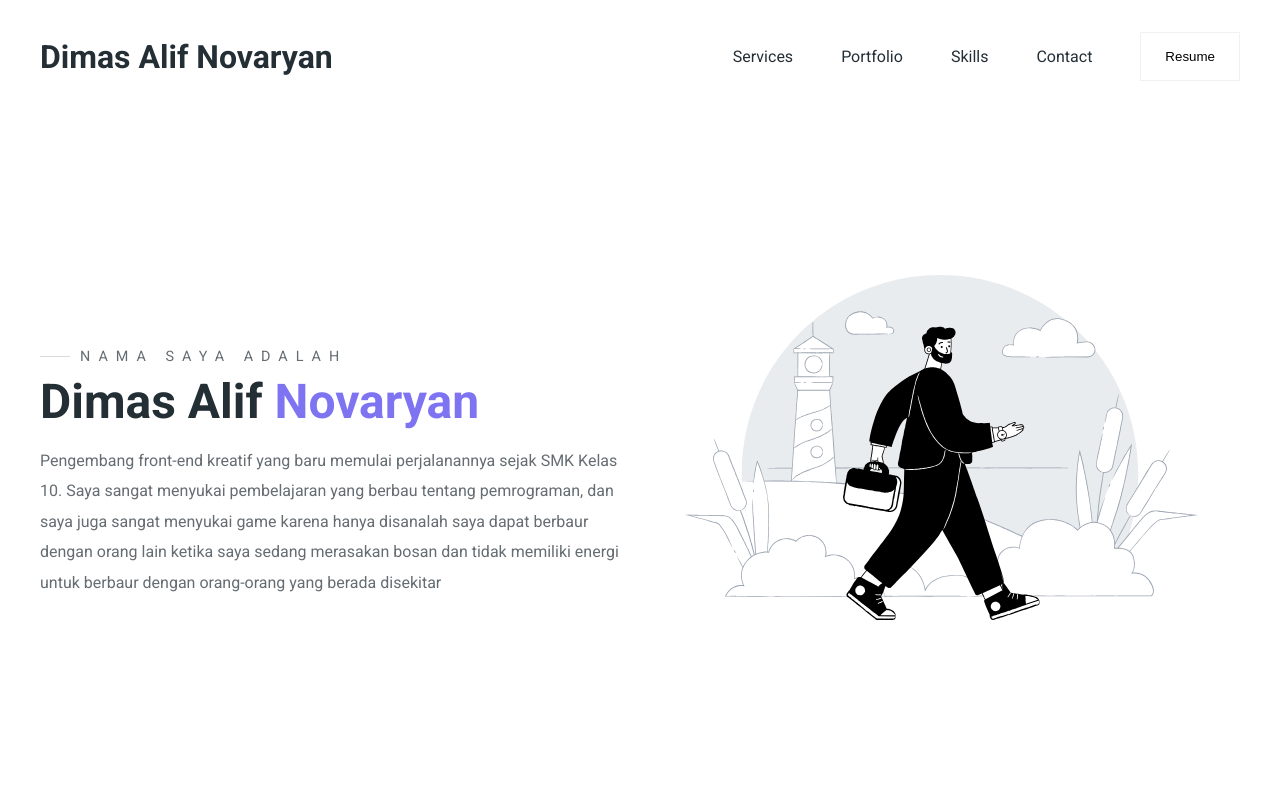
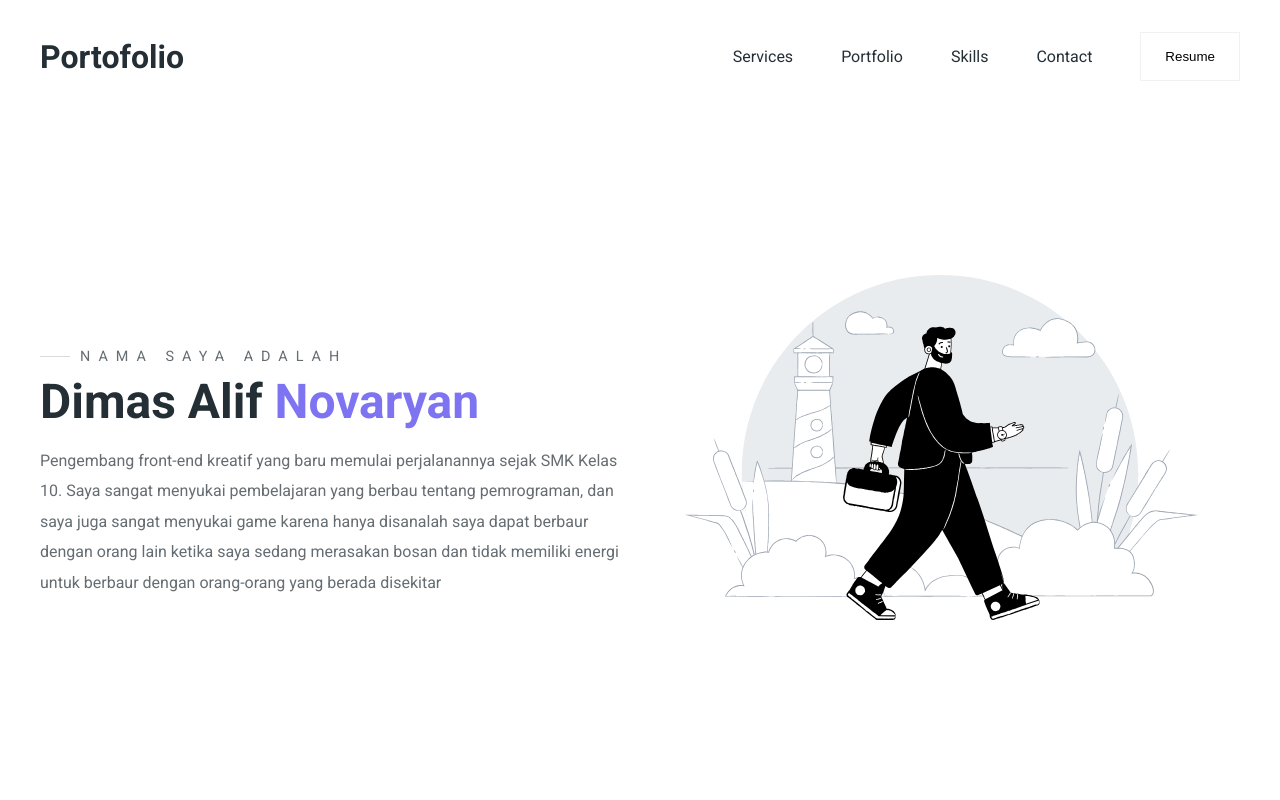
Before and after one commit to makhlukfanaa/dimasalifnovaryan, a plain HTML site: page index.html in a window 1280 px wide. Shown: the top 800 px of the page. Drawn offline with Linux system fonts and the light colour scheme; files whose address does not match are found by name.

Commit message:
index.html

```diff
--- a/index.html
+++ b/index.html
@@ -13,7 +13,7 @@
       <div class="main-container">
         <div class="nav">
           <div class="logo">
-            <a href="/">Dimas Alif Novaryan</a>
+            <a href="/">Portofolio</a>
           </div>
 
           <nav>
```
